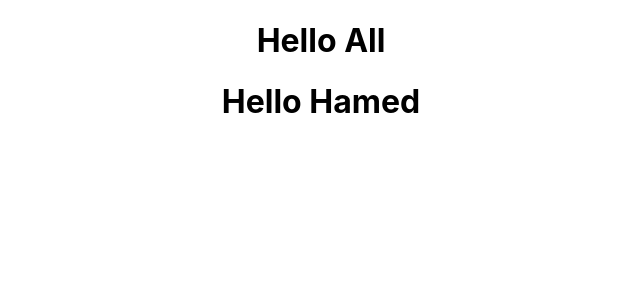
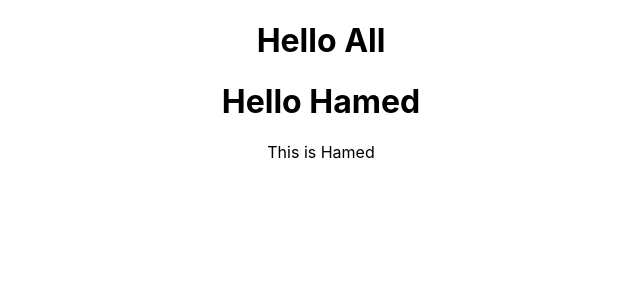
Before and after one commit to shoebkhan111/GitHub-Practice, a React (Create React App) app in the folder github-practice/: page / in a window 1280 px wide. Shown: the top 300 px of the page, without its empty margins (319-959 px from the left). Built offline with nearby package versions, Linux system fonts and the light colour scheme.

Commit message:
Hamed added p tag

```diff
--- a/github-practice/src/Components/HAMED/Hamed.jsx
+++ b/github-practice/src/Components/HAMED/Hamed.jsx
@@ -4,6 +4,7 @@ const Hamed = () => {
     return (
         <div>
             <h1>Hello Hamed</h1>
+            <p>This is Hamed</p>
         </div>
     );
 };
```
